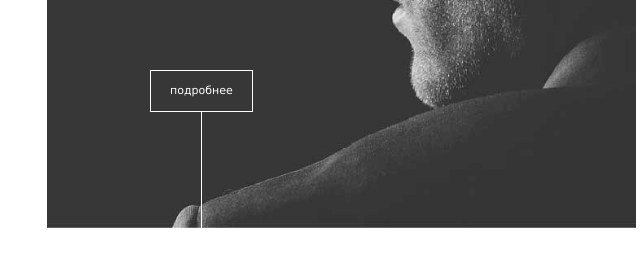
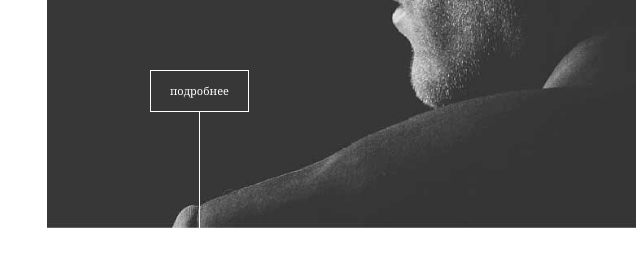
Before and after one commit to ovinov/music, a website: page index.html in a window 1280 px wide. Shown: the part 532-802 px from the top of the page, 439-1079 px from the left. Drawn offline with Linux system fonts and the light colour scheme.

Commit message:
Update style.css

```diff
--- a/style.css
+++ b/style.css
@@ -20,7 +20,7 @@ body{
 h5{
     color: #999999;
     line-height : 20px;
-    font-family: Verdana;
+    font-family: Georgia;
     font-weight: 300;
     font-stretch: narrower;
     letter-spacing: 0.01px;
```
